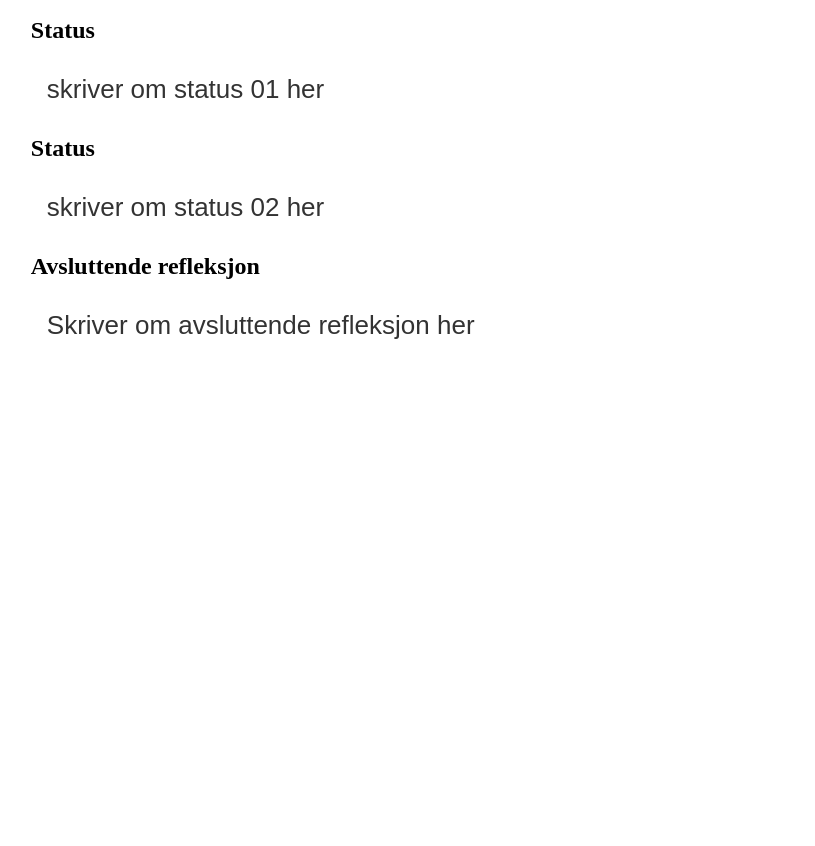
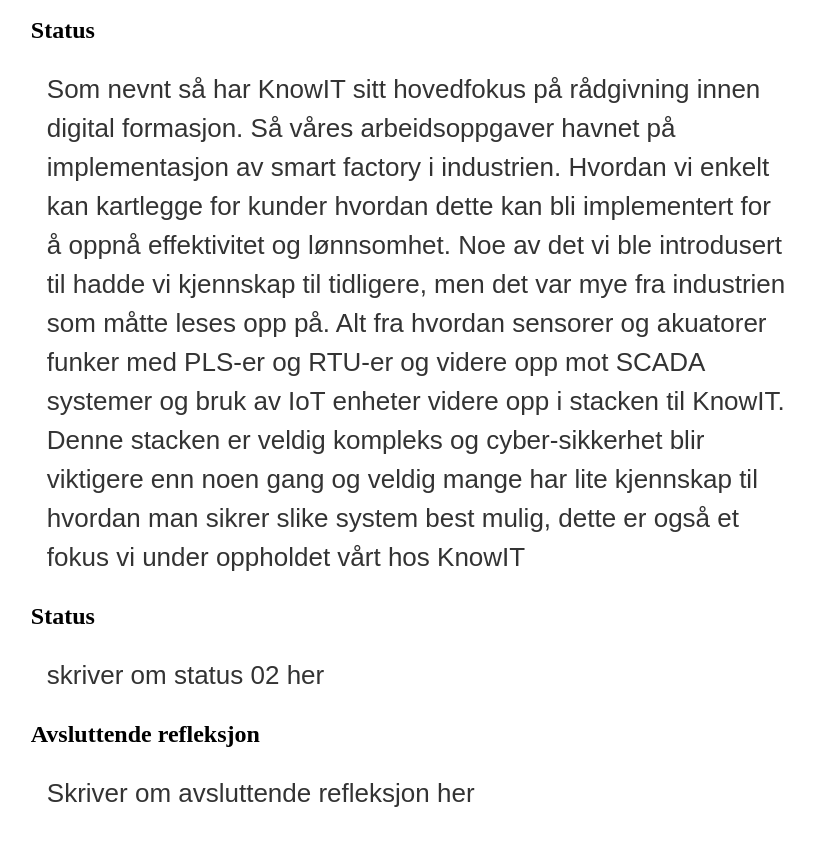
Before and after one commit to torkelhi/praksis-is302, a website: page index.html in a window 1280 px wide. Shown: the part 2232-3078 px from the top of the page, without its empty margins (230-1045 px from the left). Before the commit the page ends 2830 px from the top, so only its background shows below. Drawn offline with Linux system fonts and the light colour scheme.

Commit message:
Update index.html

```diff
--- a/index.html
+++ b/index.html
@@ -86,7 +86,7 @@
   <article id="status">
     <section id="status01">
       <h2>Status</h2>
-      <p> skriver om status 01 her</p>
+      <p> Som nevnt så har KnowIT sitt hovedfokus på rådgivning innen digital formasjon. Så våres arbeidsoppgaver havnet på implementasjon av smart factory i industrien. Hvordan vi enkelt kan kartlegge for kunder hvordan dette kan bli implementert for å oppnå effektivitet og lønnsomhet. Noe av det vi ble introdusert til hadde vi kjennskap til tidligere, men det var mye fra industrien som måtte leses opp på. Alt fra hvordan sensorer og akuatorer funker med PLS-er og RTU-er og videre opp mot SCADA systemer og bruk av IoT enheter videre opp i stacken til KnowIT. Denne stacken er veldig kompleks og cyber-sikkerhet blir viktigere enn noen gang og veldig mange har lite kjennskap til hvordan man sikrer slike system best mulig, dette er også et fokus vi under oppholdet vårt hos KnowIT </p>
     </section>
 
     <section id="status02">
```
